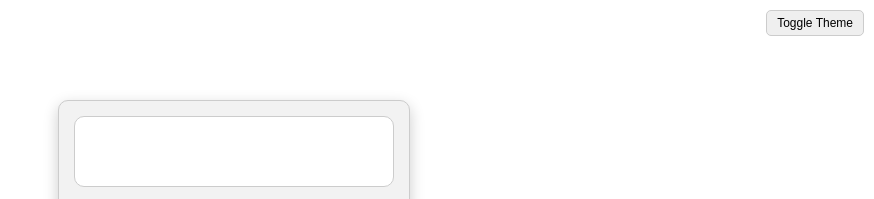
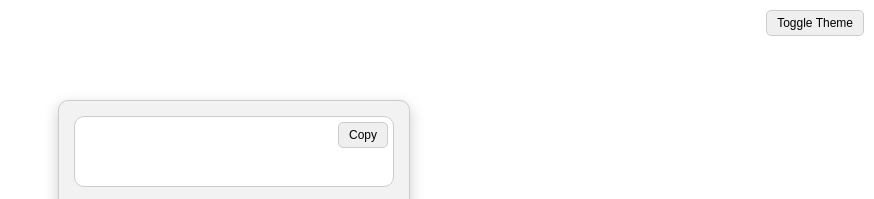
Before and after one commit to akmalmoyin37-a11y/Calculator, a plain HTML site: page index.html in a window 1280 px wide. Shown: the top 199 px of the page, without its empty margins (406-1280 px from the left). Drawn offline with Linux system fonts and the light colour scheme.

Commit message:
feat: Add copy to clipboard functionality

```diff
--- a/index.html
+++ b/index.html
@@ -10,6 +10,7 @@
         <button id="theme-switcher" onclick="toggleTheme()">Toggle Theme</button>
         <div class="display">
             <input type="text" id="result" disabled>
+            <button id="copy-button" onclick="copyToClipboard()">Copy</button>
         </div>
         <div class="keys">
             <button onclick="clearScreen()">C</button>
--- a/script.js
+++ b/script.js
@@ -49,6 +49,13 @@ function clearHistory() {
     updateHistory();
 }
 
+function copyToClipboard() {
+    const result = document.getElementById('result').value;
+    navigator.clipboard.writeText(result).then(() => {
+        alert('Copied to clipboard');
+    });
+}
+
 document.addEventListener('keydown', function(event) {
     const key = event.key;
     if (key >= '0' && key <= '9') {
--- a/style.css
+++ b/style.css
@@ -10,6 +10,7 @@
 }
 
 .display {
+    position: relative;
     background-color: #fff;
     border: 1px solid #ccc;
     border-radius: 10px;
@@ -23,6 +24,17 @@
     background-color: transparent;
     font-size: 32px;
     text-align: right;
+}
+
+#copy-button {
+    position: absolute;
+    top: 5px;
+    right: 5px;
+    padding: 5px 10px;
+    font-size: 12px;
+    border: 1px solid #ccc;
+    border-radius: 5px;
+    cursor: pointer;
 }
 
 .keys {
```
Also changed, not shown: 1 other file.
